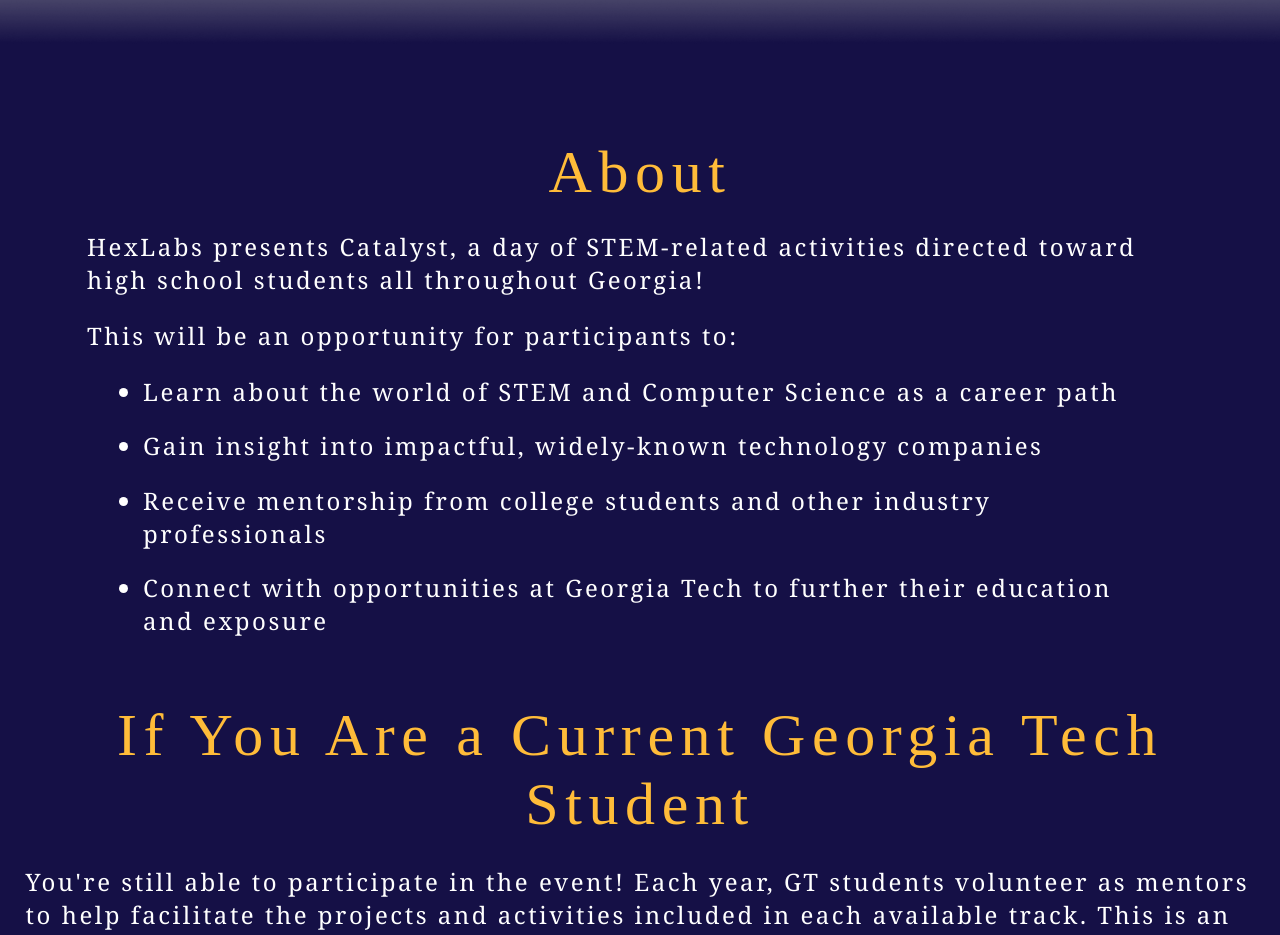
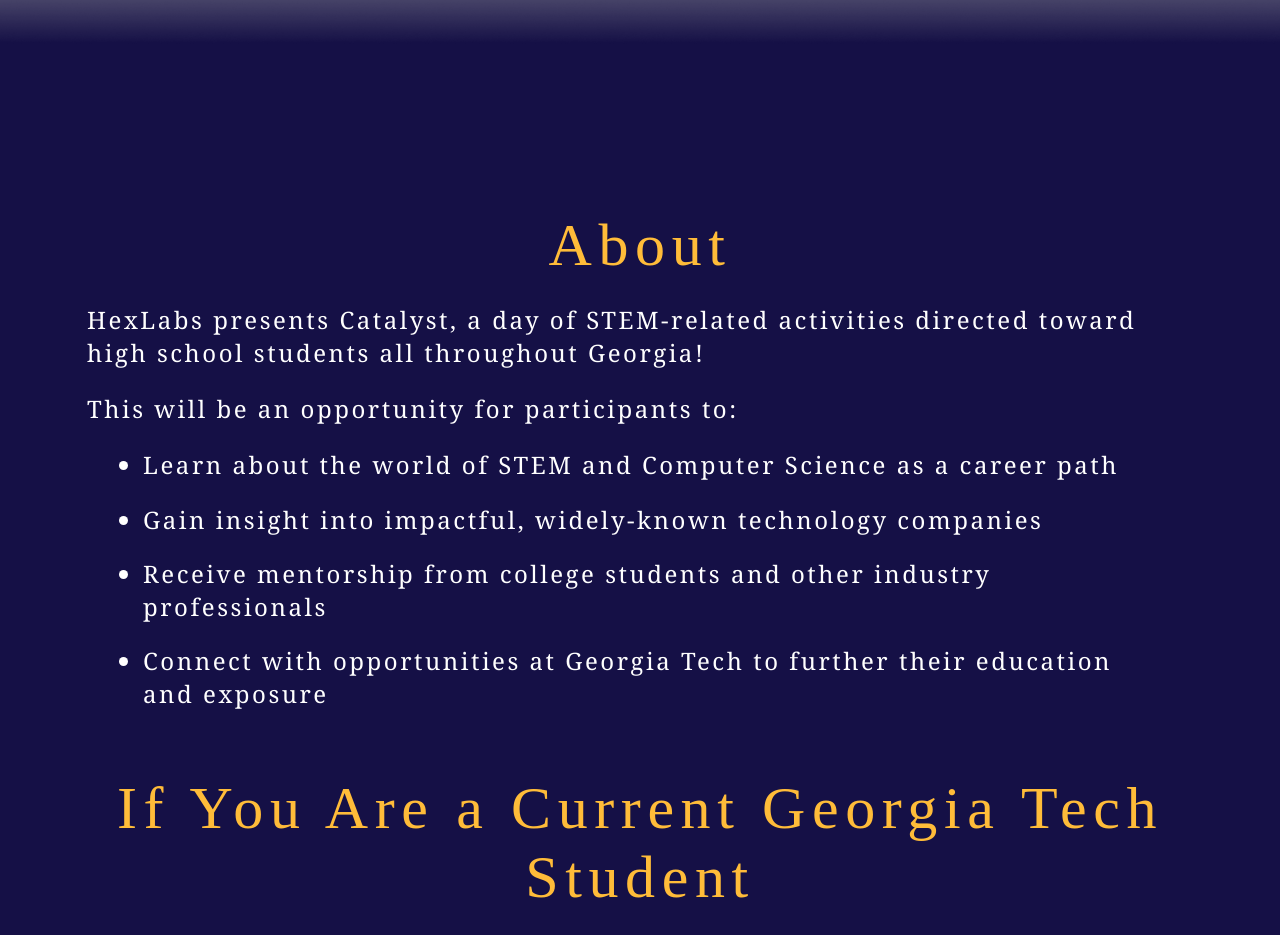
Before and after one commit to HackGT/catalyst-2022-event-site, a Next.js app: page / in a window 1280 px wide. Shown: the part 900-1835 px from the top of the page. Built offline with nearby package versions, Linux system fonts and the light colour scheme; a web font is replaced by a local one.

Commit message:
updated computer scrolling

```diff
--- a/styles/Home.module.css
+++ b/styles/Home.module.css
@@ -156,6 +156,7 @@
 }
 
 .sectionAbout {
+  padding-top: 50px;
   margin: 5%;
 }
 
@@ -233,6 +234,7 @@
 }
 
 .sectionTracks {
+  padding-top: 50px;
   height: auto;
 }
 
@@ -274,6 +276,7 @@
 }
 
 .sectionFAQ {
+  padding-top: 50px;
   height: auto;
 }
 
--- a/styles/globals.css
+++ b/styles/globals.css
@@ -7,6 +7,7 @@
 
 html {
   margin-bottom: 0 !important;
+  scroll-behavior: smooth;
 }
 
 body {
```
